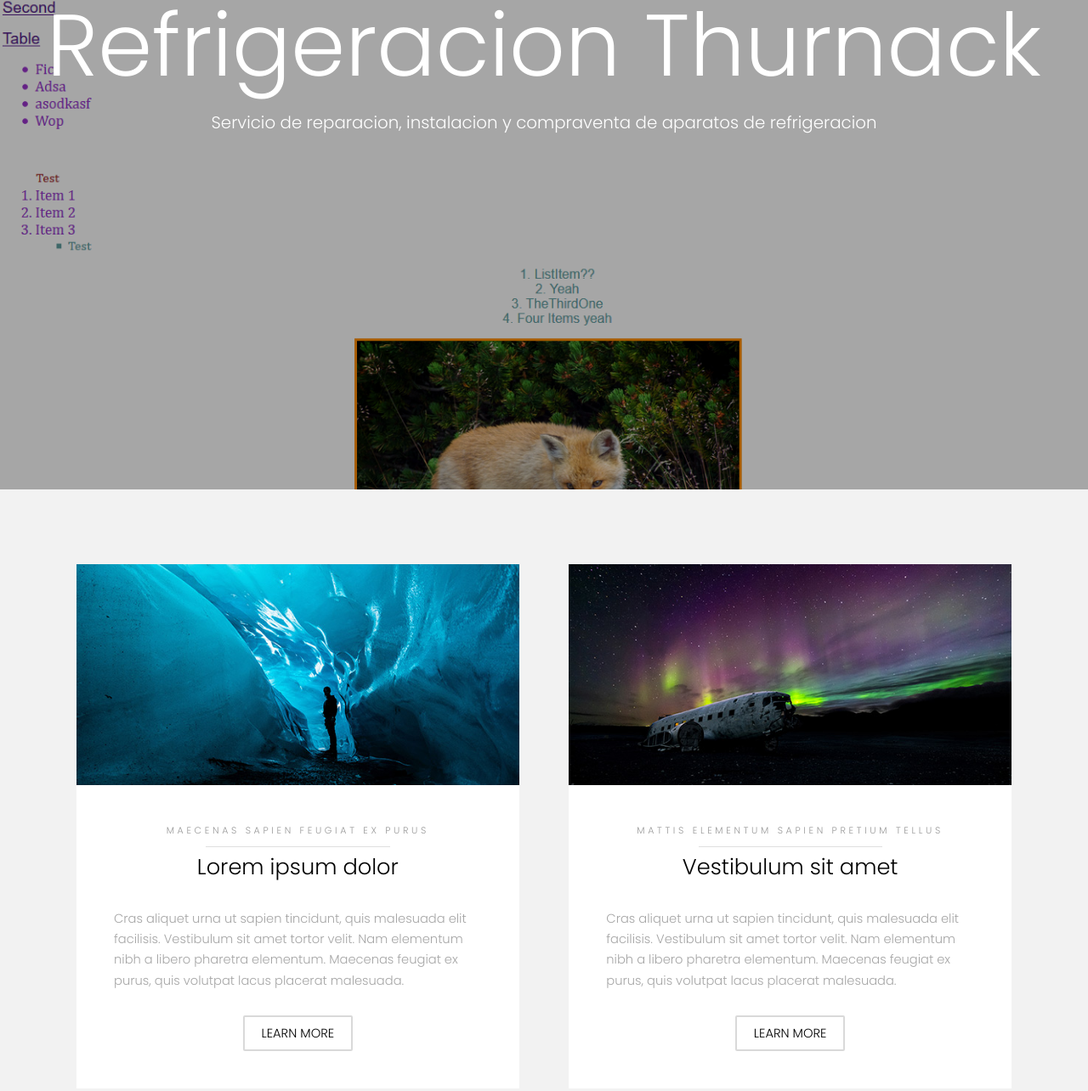
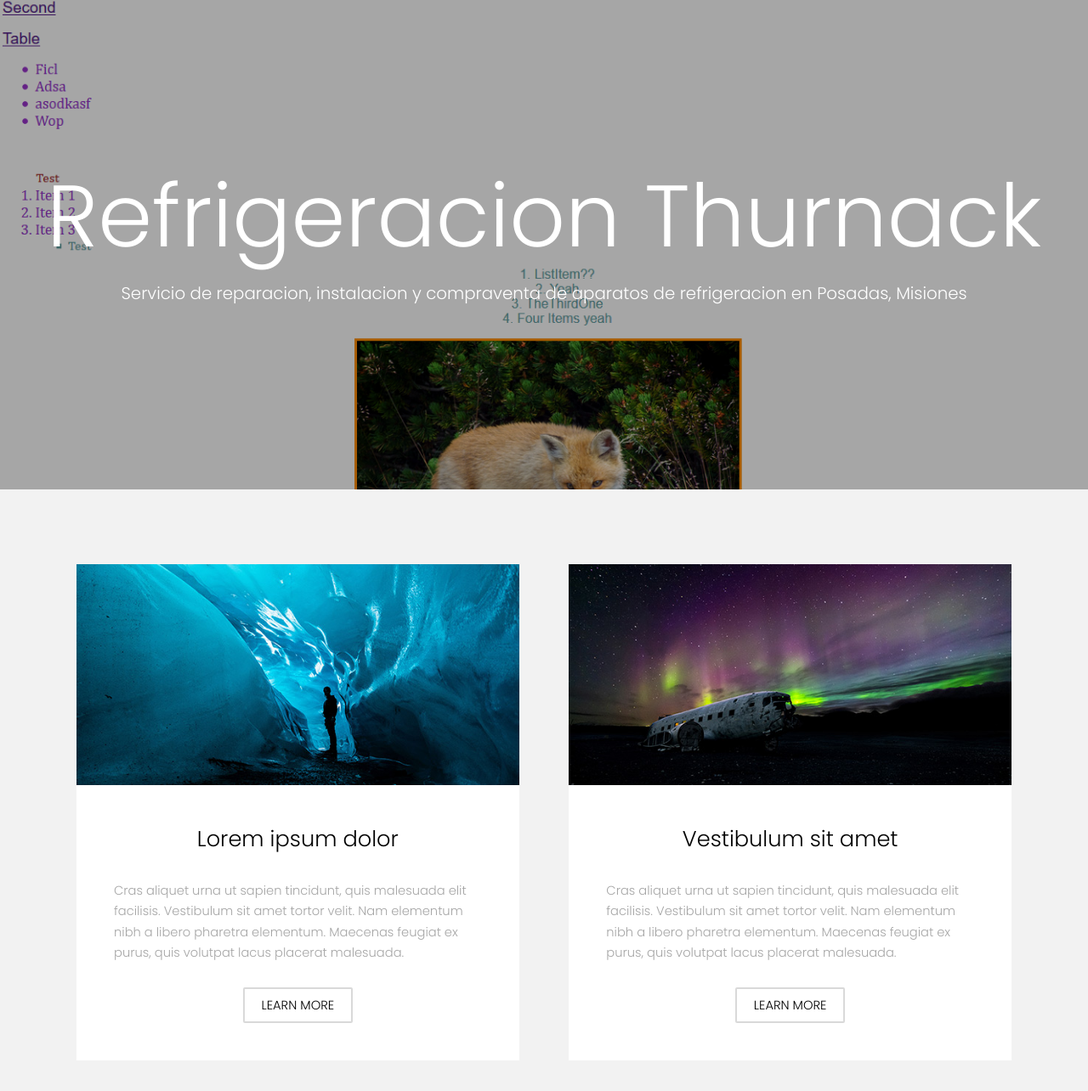
Before and after one commit to test-1985/test-1985.github.io, a plain HTML site: page index.html in a window 1280 px wide. Shown: the part 24-1308 px from the top of the page at 85% size. Drawn offline with Linux system fonts and the light colour scheme.

Commit message:
Change font-size on smaller screen breakpoint

```diff
--- a/assets/css/main.css
+++ b/assets/css/main.css
@@ -4126,6 +4126,9 @@
 				display: inline-block;
 				vertical-align: middle;
 				z-index: 1;
+
+				top: 50%;
+				transform: perspective(1px) translateY(-50%);
 			}
 
 				.banner > article .inner > :last-child {
@@ -4170,10 +4173,6 @@
 				text-decoration: none;
 			}
 
-			.banner > article img {
-
-			}
-
 			.banner > article.visible {
 				opacity: 1;
 				visibility: visible;
@@ -4215,6 +4214,10 @@
 
 			.banner > article {
 				background-attachment: scroll;
+			}
+
+			.banner > article h2 {
+				font-size: 4em;
 			}
 
 		}
--- a/index.html
+++ b/index.html
@@ -21,7 +21,8 @@
 			<div class="inner">
 				<header>
 					<h2>Refrigeracion Thurnack</h2>
-					<h3>Servicio de reparacion, instalacion y compraventa de aparatos de refrigeracion</h3>
+					<h3>Servicio de reparacion, instalacion y compraventa de aparatos de refrigeracion en Posadas,
+						Misiones</h3>
 				</header>
 			</div>
 		</article>
@@ -39,7 +40,6 @@
 						</div>
 						<div class="content">
 							<header class="align-center">
-								<p>maecenas sapien feugiat ex purus</p>
 								<h2>Lorem ipsum dolor</h2>
 							</header>
 							<p> Cras aliquet urna ut sapien tincidunt, quis malesuada elit facilisis. Vestibulum sit
@@ -59,7 +59,6 @@
 						</div>
 						<div class="content">
 							<header class="align-center">
-								<p>mattis elementum sapien pretium tellus</p>
 								<h2>Vestibulum sit amet</h2>
 							</header>
 							<p> Cras aliquet urna ut sapien tincidunt, quis malesuada elit facilisis. Vestibulum sit
```
